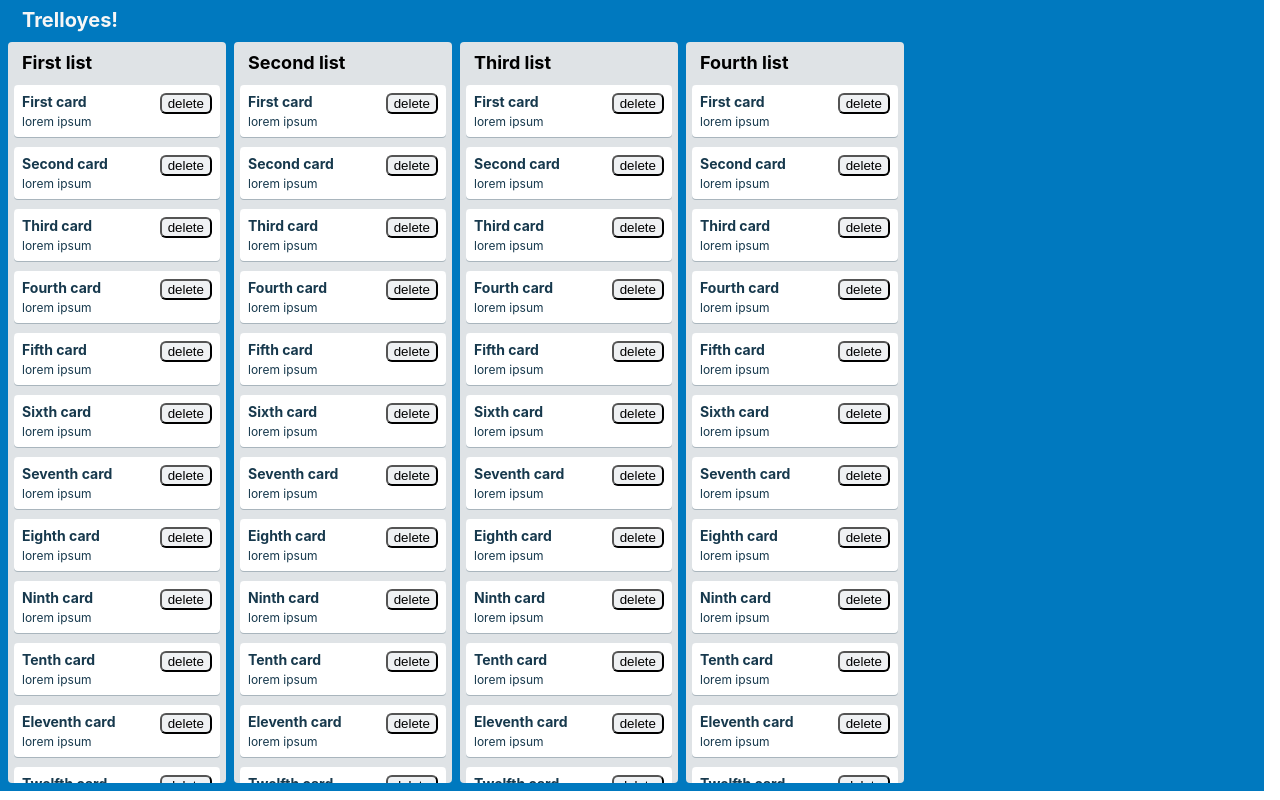
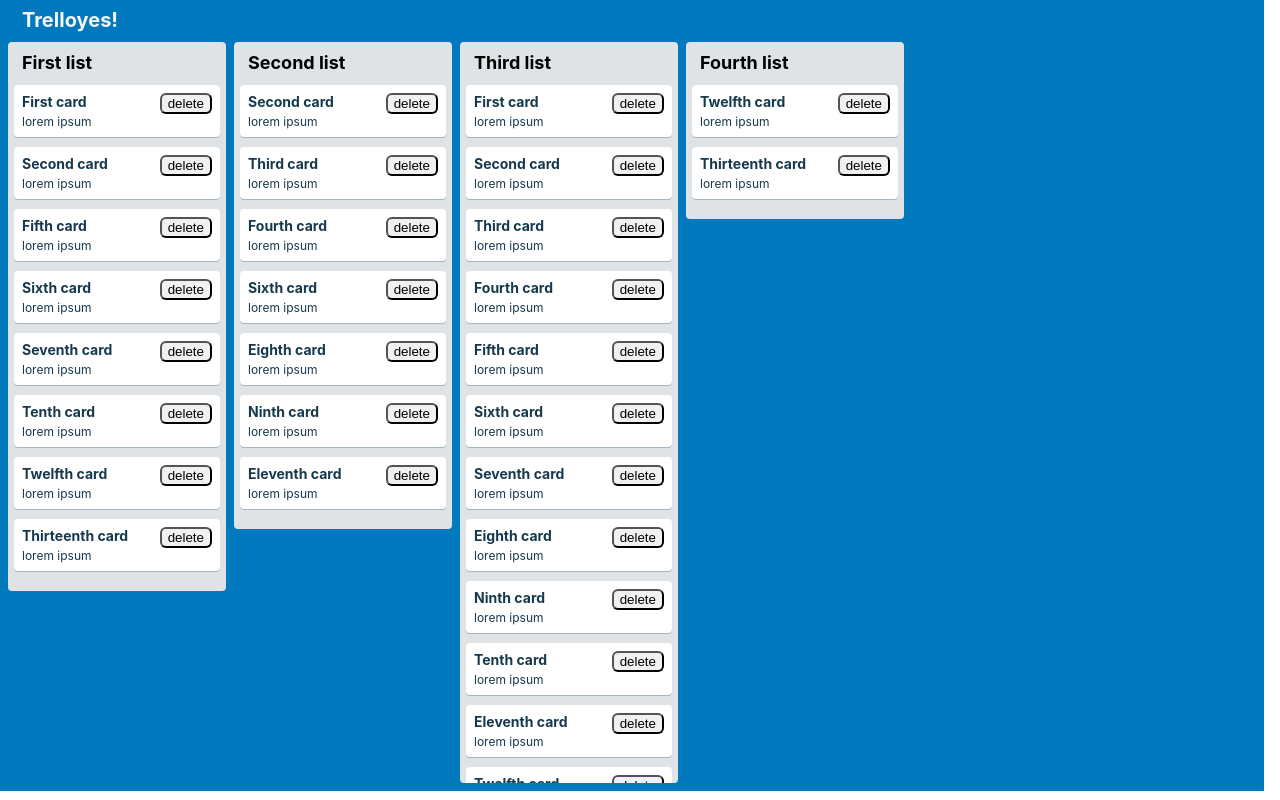
Before and after one commit to artificialarea/trelloyes-prepair, a React (Create React App) app: page / in a window 1280 px wide. Built offline with nearby package versions, Linux system fonts and the light colour scheme.

Commit message:
added filter

```diff
--- a/src/App.js
+++ b/src/App.js
@@ -4,16 +4,32 @@ import List from './composition/List';
 import Card from './composition/Card';
 
 function App(props) {
-  console.log(props.store.lists[0]);
 
   let lists = props.store.lists.map((list, index) => {
+    // let cardIndex = props.store.lists[index].cardIds;
+    // let cardSet = Object.values(cardIndex);
+    // console.log(cardSet);
+
+    const raw = props.store.allCards
+
+    const allowed = list.cardIds;
+    console.log(allowed);
+
+    const filtered = Object.keys(raw)
+      .filter(id => allowed.includes(id))
+      .reduce((obj, id) => {
+        obj[id] = raw[id];
+        return obj;
+      }, {});
+
+     console.log(filtered);
     return (
       <List
-        storeList={props.store.allCards}
+        storeList={filtered}
         key={index}
         id={props.store.lists[index].id}
         header={props.store.lists[index].header}
-        cardsIds={props.store.lists[index].cardsIds}
+        cardIds={allowed}
       ></List>
     );
   });
```
